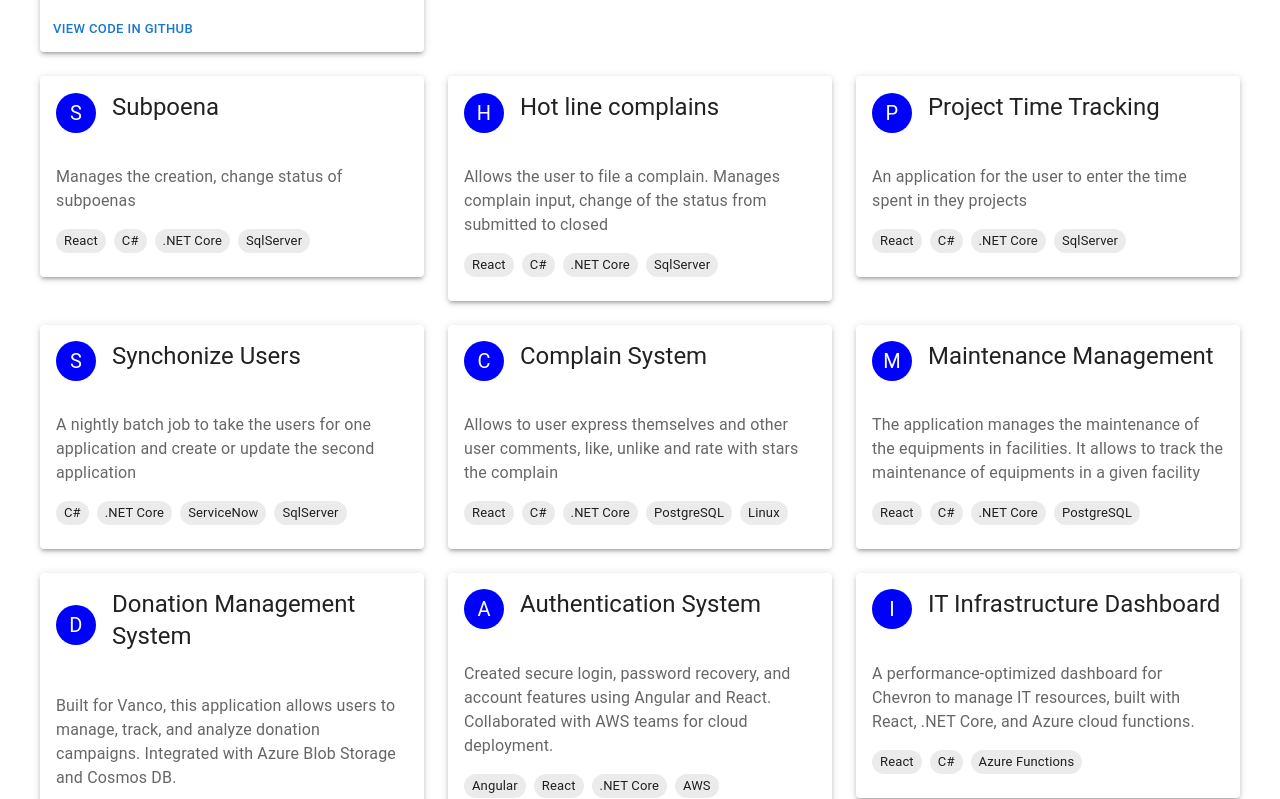
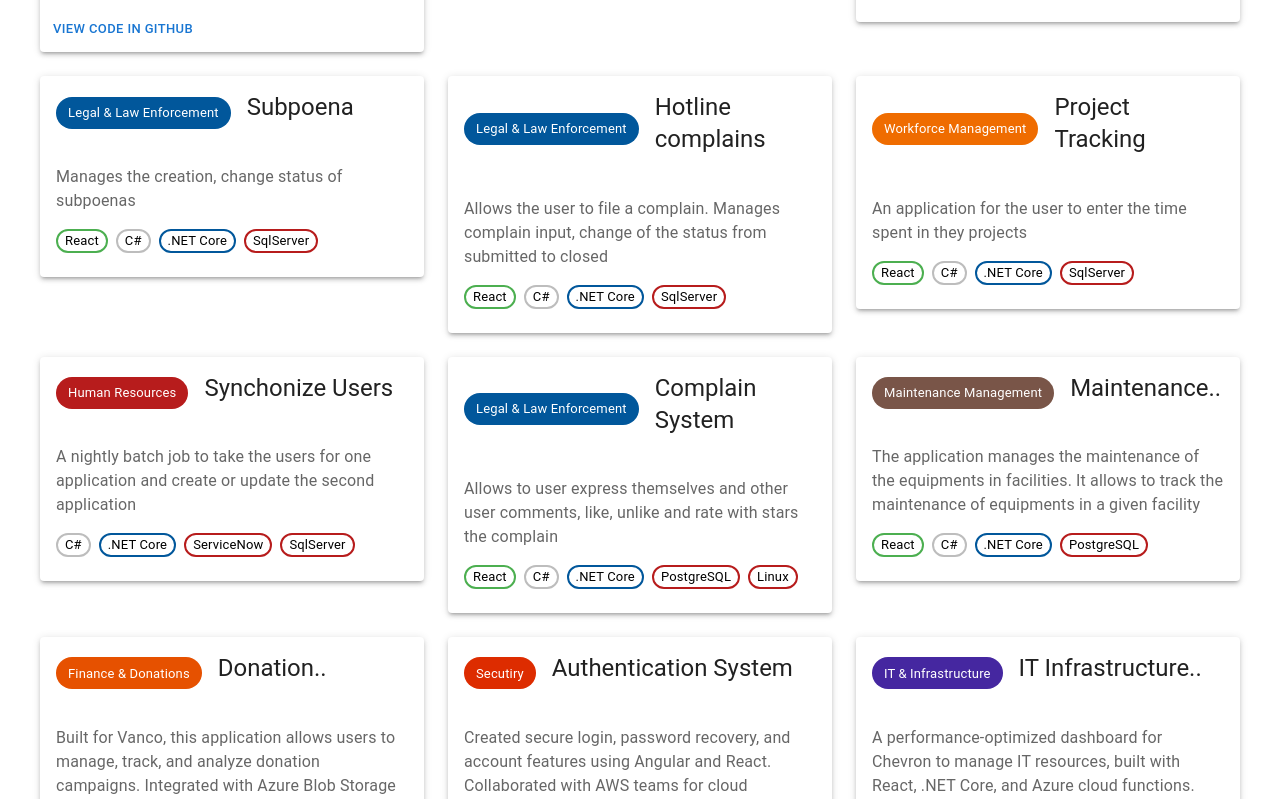
Before and after one commit to jfsemideys/jose-semidey-site, a React (Vite) app: page /projects in a window 1280 px wide. Shown: the part 374-1173 px from the top of the page. Built offline with nearby package versions, Linux system fonts and the light colour scheme.

Commit message:
improved content card

```diff
--- a/src/components/ContentCard.tsx
+++ b/src/components/ContentCard.tsx
@@ -10,10 +10,11 @@ import {
   Chip,
   Stack,
   Grid,
-  Avatar
+  Box
 } from '@mui/material';
 
 import type {Content} from '../data/types/content';
+import {categories, categoryColor, skillColor} from '../constants/appConstants'
 
 type ContentCardCardProps = {
     content: Content;
@@ -21,21 +22,26 @@ type ContentCardCardProps = {
 
 const ContentCard: React.FC<ContentCardCardProps> = ({content}) => {
 
-    const {title, description, tech, linkName, link, demo} = content;
-    const titleFirstLetter = content.title[0]
+    const {title, description, tech, linkName, link, demo, categoryId} = content;
+    console.log('categoryColor[categoryId]', categoryColor[categoryId])
     return (
         <Grid size={{xs:12, md: 4 }}  key={content.title}>
             <Card elevation={3}>
               <CardHeader
                 avatar={
-                  <Avatar sx={{ bgcolor: 'blue' }} aria-label="recipe">
-                    {titleFirstLetter}
-                  </Avatar>
+                  <Chip
+                    label={categories[categoryId]}
+                    sx={{
+                      color:'#fff',
+                      backgroundColor: categoryColor[categoryId]
+                    }}
+                  />
                 }
                 title={
-                  <Typography variant="h5" gutterBottom>
+                  <Box><Typography variant="h5" gutterBottom>
                     {title}
-                  </Typography> }
+                  </Typography>
+                  </Box> }
               />
               <CardContent>
                 <Typography variant="body1" color="text.secondary" paragraph>
@@ -43,7 +49,18 @@ const ContentCard: React.FC<ContentCardCardProps> = ({content}) => {
                 </Typography>
                 <Stack direction="row" spacing={1} flexWrap="wrap">
                   {tech && tech.map((tech: string) => (
-                    <Chip key={tech} label={tech} size="small" sx={{ mb: 1 }} />
+                    <Chip
+                    key={tech}
+                    label={tech}
+                    size="small"
+                    variant="outlined"
+                    sx={{
+                      mb: 1,
+                      borderColor: skillColor[tech],
+                    borderWidth: 2,
+                      color:'#000'
+
+                    }} />
                   ))}
                 </Stack>
               </CardContent>
--- /dev/null
+++ b/src/constants/appConstants.ts
@@ -0,0 +1,44 @@
+export const categories:  { [key: number]: string }  = {
+    1: 'Portafolio',
+    2: 'Facilities & Equipment',
+    3: 'Finance & Donations',
+    4: 'IT & Infrastructure',
+    5: 'Healthcare',
+    6: 'Legal & Law Enforcement',
+    7: 'Human Resources',
+    8: 'Workforce Management',
+    9: 'Maintenance Management',
+    10: '.NET C#',
+    11: 'React',
+    12: 'Secutiry'
+};
+
+export const categoryColor: { [key: number]: string } = {
+    1: '#4caf50',
+    2: '#00695c',
+    3: '#e65100',
+    4: '#4527a0',
+    5: '#00695c',
+    6: '#01579b',
+    7: '#b71c1c',
+    8: '#ef6c00',
+    9: '#795548',
+    10: '#4caf50',
+    11: '#1565c0',
+    12: '#dd2c00',
+}
+
+export const skillColor: { [key: string]: string } = {
+    'React': '#4caf50',
+    'Angular': '#00695c',
+    '.NET Core': '#01579b',
+    'AWS':'#1565c0',
+    'SqlServer': '#b71c1c',
+    'PostgreSQL': '#b71c1c',
+    'Linux': '#b71c1c',
+    'ServiceNow': '#b71c1c',
+    'Entity Framework': '#b71c1c',
+    'Bootstrap': '#b71c1c',
+    'Mui': '#b71c1c',
+    'Azure Functions': '#b71c1c',
+}
--- a/src/data/articles.ts
+++ b/src/data/articles.ts
@@ -5,25 +5,29 @@ import type {Content} from '../data/types/content'
       title: 'Understanding Exceptions in C#',
       description: 'In C# programming, exceptions are a fundamental part of error handling...',
       link: 'https://www.linkedin.com/pulse/understanding-exceptions-c-best-practices-re-throwing-jose-semidey-e1icc',
-      linkName: 'Read on LinkedIn'
+      linkName: 'Read on LinkedIn',
+      categoryId: 10
     },
     {
       title: 'Managing React State Across Page Refreshing',
       description: 'Persisting State Across Page Refreshes in Redux and Context API Using Session and Local Storage',
       link: 'https://www.linkedin.com/pulse/persisting-state-across-page-refreshes-redux-context-api-jose-semidey-dqiec',
-      linkName: 'Read on LinkedIn'
+      linkName: 'Read on LinkedIn',
+      categoryId: 11
     },
     {
-      title: 'Understanding yield in C#: A Deep Dive into Lazy Iteration and State Management',
+      title: 'Understanding yield in C#',
       description: 'The yield keyword in C# is a powerful feature that enables developers to write more efficient and cleaner code when working with collections or sequences. By understanding how yield works...',
       link: 'https://www.linkedin.com/pulse/understanding-yield-c-deep-dive-lazy-iteration-state-jose-semidey-jqykc',
-      linkName: 'Read on LinkedIn'
+      linkName: 'Read on LinkedIn',
+      categoryId: 10
     },
     {
       title: 'Redux vs. Context API',
       description: 'When building React applications, managing state effectively is critical to ensuring a smooth and predictable user experience. Two popular approaches to state management in React are Redux and...',
       link: 'https://www.linkedin.com/pulse/redux-vs-context-api-jose-semidey-sd2cc',
-      linkName: 'Read on LinkedIn'
+      linkName: 'Read on LinkedIn',
+      categoryId: 11
     },
     // Add more as needed
   ];
--- a/src/data/projects.ts
+++ b/src/data/projects.ts
@@ -8,14 +8,16 @@ import type {Content} from '../data/types/content'
         'It is the present application that allows to expose the resume, projects, articles to prospect employers',
       tech: ['React', 'C#', '.NET Core', 'SqlServer'],
       link: 'https://github.com/jfsemideys/jose-semidey-site',
-      linkName: 'view code in github'
+      linkName: 'view code in github',
+      categoryId: 1,
     },
     {
-      title: 'Equipment Management',
+      title: 'Equipment..',
       description:
         'Allows manage the communication and security equipment in several building in different cities',
       tech: ['React', 'C#', '.NET Core', 'SqlServer'],
       link: '',
+      categoryId: 2,
     },
     {
       title: 'Evidence Tracker',
@@ -23,6 +25,7 @@ import type {Content} from '../data/types/content'
         'Manages the creation, storage and disposal of evidences used in investigation cases',
       tech: ['React', 'C#', '.NET Core', 'SqlServer'],
       link: '',
+      categoryId: 6,
     },
     {
       title: 'Subpoena',
@@ -30,20 +33,23 @@ import type {Content} from '../data/types/content'
         'Manages the creation, change status of subpoenas',
       tech: ['React', 'C#', '.NET Core', 'SqlServer'],
       link: '',
+      categoryId: 6,
     },
     {
-      title: 'Hot line complains',
+      title: 'Hotline complains',
       description:
         'Allows the user to file a complain. Manages complain input, change of the status from submitted to closed',
       tech: ['React', 'C#', '.NET Core', 'SqlServer'],
       link: '',
+      categoryId: 6,
     },
     {
-      title: 'Project Time Tracking',
+      title: 'Project Tracking',
       description:
         'An application for the user to enter the time spent in they projects',
       tech: ['React', 'C#', '.NET Core', 'SqlServer'],
       link: '',
+      categoryId: 8,
     },
     {
       title: 'Synchonize Users',
@@ -51,6 +57,7 @@ import type {Content} from '../data/types/content'
         'A nightly batch job to take the users for one application and create or update the second application',
       tech: ['C#', '.NET Core', 'ServiceNow', 'SqlServer'],
       link: '',
+      categoryId: 7,
     },
     {
       title: 'Complain System',
@@ -58,37 +65,43 @@ import type {Content} from '../data/types/content'
         'Allows to user express themselves and other user comments, like, unlike and rate with stars the complain',
       tech: ['React', 'C#', '.NET Core', 'PostgreSQL', 'Linux'],
       link: '',
+      categoryId: 6,
     },
     {
-      title: 'Maintenance Management',
+      title: 'Maintenance..',
       description:
         'The application manages the maintenance of the equipments in facilities. It allows to track the maintenance of equipments in a given facility',
       tech: ['React', 'C#', '.NET Core', 'PostgreSQL'],
       link: '',
+      categoryId: 9,
     },
     {
-      title: 'Donation Management System',
+      title: 'Donation..',
       description:
         'Built for Vanco, this application allows users to manage, track, and analyze donation campaigns. Integrated with Azure Blob Storage and Cosmos DB.',
       tech: ['React', 'C#', '.NET Core', 'Azure'],
       link: '',
+      categoryId: 3,
     },
     {
       title: 'Authentication System',
       description:
         'Created secure login, password recovery, and account features using Angular and React. Collaborated with AWS teams for cloud deployment.',
       tech: ['Angular', 'React', '.NET Core', 'AWS'],
+      categoryId: 12,
     },
     {
-      title: 'IT Infrastructure Dashboard',
+      title: 'IT Infrastructure..',
       description:
         'A performance-optimized dashboard for Chevron to manage IT resources, built with React, .NET Core, and Azure cloud functions.',
       tech: ['React', 'C#', 'Azure Functions'],
+      categoryId: 4,
     },
     {
-      title: 'Healthcare Management System',
+      title: 'Healthcare Management',
       description:
         'System for scheduling, diagnostics, and billing in mental health centers. Modernized a legacy app using Angular, Bootstrap, and Entity Framework.',
       tech: ['Angular', 'Bootstrap', 'Entity Framework'],
+      categoryId: 5,
     },
   ];
--- a/src/data/types/content.ts
+++ b/src/data/types/content.ts
@@ -5,4 +5,5 @@ export type Content = {
     linkName?: string;
     link?: string;
     demo?: string;
+    categoryId: number;
   };
```
